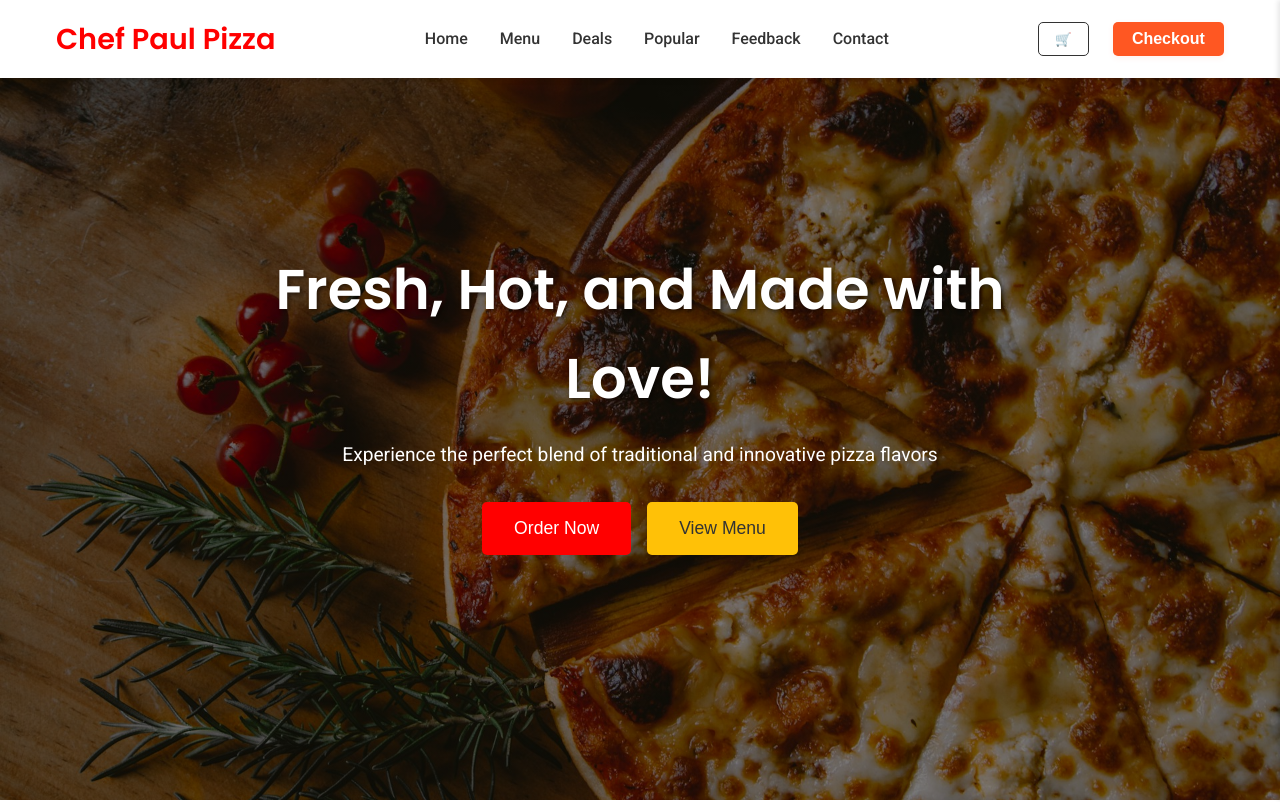
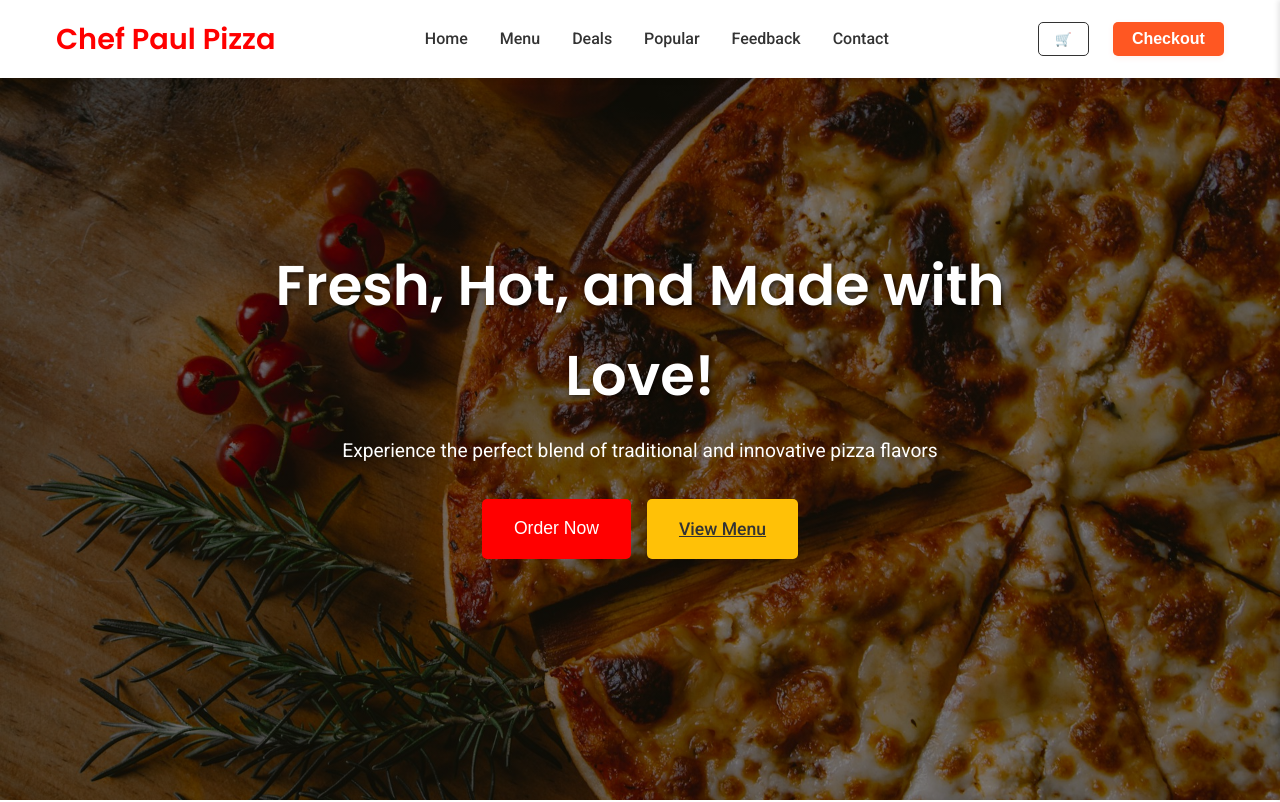
Before and after one commit to NASDANIEL689/chef-Paul-pizza, a plain HTML site: page index.html in a window 1280 px wide. Shown: the top 802 px of the page. Drawn offline with Linux system fonts and the light colour scheme.

Commit message:
upd
fixing the buttons in the index file/home

```diff
--- a/index.html
+++ b/index.html
@@ -138,7 +138,7 @@
             <p>Experience the perfect blend of traditional and innovative pizza flavors</p>
             <div class="hero-buttons">
                 <button class="primary-btn">Order Now</button>
-                <button class="secondary-btn">View Menu</button>
+                <a href="menu.html" class="secondary-btn">View Menu</a>
             </div>
         </div>
     </section>
```
